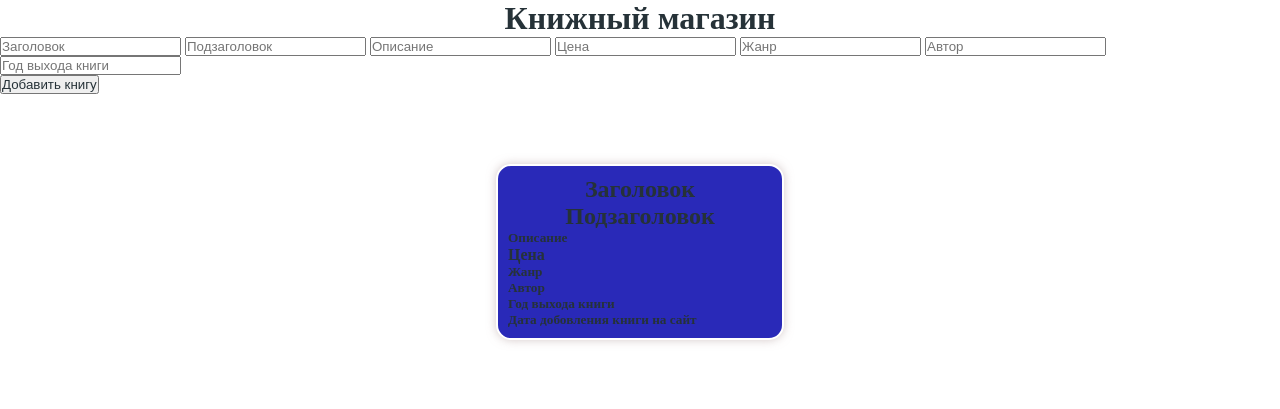
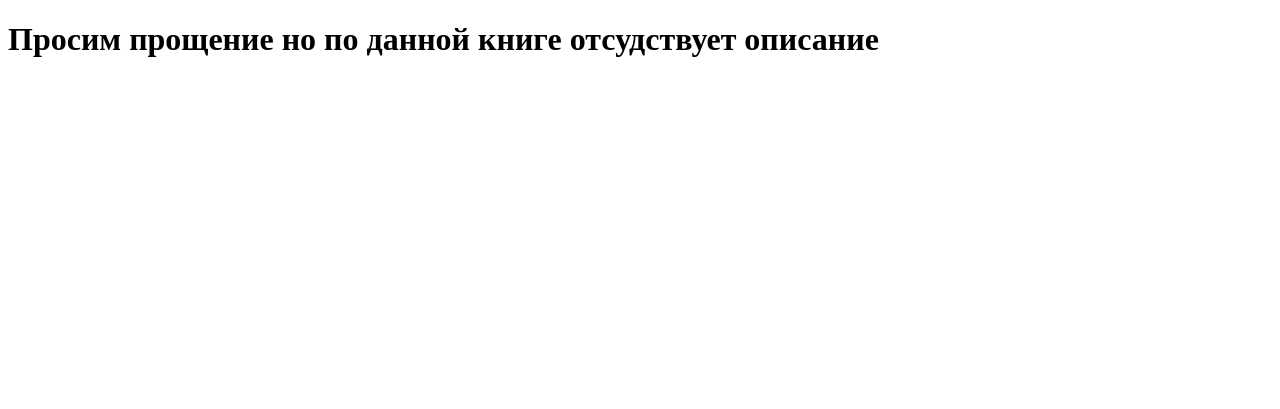
Before and after one commit to irshatbek/Todu, a Django app: page /bookshop/ in a window 1280 px wide. Shown: the top 409 px of the page. Run offline with Django 3.2, Linux system fonts and the light colour scheme.

Commit message:
added new book html to project and conected botoms

```diff
--- a/main/static/styles/bookstor.css
+++ b/main/static/styles/bookstor.css
@@ -32,6 +32,19 @@
     margin-bottom: 20px;
 }
 
+.boxOne, .marked{
+  border: 2px solid rgb(179, 90, 90);
+  border-radius: 15px;
+  height: auto;
+  width: 24%;
+  padding: 10px 10px;
+  margin: 20px 10px;
+  background-color:  rgb(41, 41, 184);
+  color: white;
+  box-shadow: 0 0 10px rgba(171, 147, 147, 0.5);
+  margin-bottom: 20px;
+}
+
 .heder_one{
     text-align: center;
 }
--- a/main/templates/bookshop.html
+++ b/main/templates/bookshop.html
@@ -1,90 +1,10 @@
-
-{% load static %}
 <!DOCTYPE html>
 <html lang="en" dir="ltr">
   <head>
     <meta charset="utf-8">
     <title></title>
-    <link rel="stylesheet" href="{% static 'styles/bookstor.css' %}">
-    <link rel="stylesheet" href="{% static 'styles/checkbox.css' %}">
   </head>
-
-    <div class="heder_one">
-      <h1>Книжный магазин</h1>
-    </div>
-    <div class="create_container">
-      <form action="{% url 'add-title' %}" method="POST">
-        {% csrf_token %}
-        <input
-          class="create_title"
-          type="text"
-          placeholder="Заголовок"
-          name="title_text"
-        />
-
-        <input
-          class="create_subtitle"
-          type="text"
-          placeholder="Подзаголовок"
-          name="subtitle_text"
-        />
-        <input
-          class="create_description"
-          type="text"
-          placeholder="Описание"
-          name="description_text"
-        />
-        <input
-          class="create_price"
-          type="text"
-          placeholder="Цена"
-          name="price_text"
-        />
-        <input
-          class="create_genre"
-          type="text"
-          placeholder="Жанр"
-          name="genre_text"
-        />
-        <input
-          class="create_author"
-          type="text"
-          placeholder="Автор"
-          name="author_text"
-        />
-        <input
-          class="create_year"
-          type="text"
-          placeholder="Год выхода книги"
-          name="year"
-        />
-      </form>
-
-      <button class="create_button">Добавить книгу</button>
-    </div>
-    <section>
-      <div class="container">
-
-        <div class="boxOne">
-          <h1 class="titleBook">Заголовок</h1>
-          <div class="boxTwo">
-            <h2 class="subtitleBox">Подзаголовок</h2>
-            <h5>Описание</h5>
-            <h4>Цена</h4>
-            <h5>Жанр</h5>
-            <h5>Автор</h5>
-            <h5>Год выхода книги</h5>
-            <h5>Дата добовления книги на сайт</h5>
-          </div>
-        </div>
-
-
-      </div>
-
-
-
-  </section>
   <body>
-
+    <h1>Просим прощение но по данной книге отсудствует описание</h1>
   </body>
 </html>
--- a/main/views.py
+++ b/main/views.py
@@ -88,3 +88,23 @@ def add_book(request):
 def bs(request):
     book_shop = BookShop.objects.all()
     return render(request, "bs.html", {"book_shop": book_shop})
+
+def delete_book(request, id):
+    book = BookShop.objects.get(id=id)
+    book.delete()
+    return redirect(bs)
+
+def mark_book(request, id):
+    book = BookShop.objects.get(id=id)
+    book.is_favorite = True
+    book.save()
+    return redirect(bs)
+
+def unmark_book(request, id):
+    book = BookShop.objects.get(id=id)
+    book.is_favorite = False
+    book.save()
+    return redirect(bs)
+
+def detail_book(request, id):
+    return render(request, "bookshop.html")
--- a/todo/urls.py
+++ b/todo/urls.py
@@ -36,5 +36,9 @@ urlpatterns = [
     path("delete-todo/<id>/", delete_todo, name="delete-todo"),
     path("mark-todo/<id>/", mark_todo, name="mark-todo"),
     path("unmark-todo/<id>/", unmark_todo, name="unmark-todo"),
+    path("delete-book/<id>/", delete_book, name="delete-book"),
+    path("mark-book/<id>/", mark_book, name="mark-book"),
+    path("unmark-book/<id>/", unmark_book, name="unmark-book"),
+    path("detail-book/<id>/", detail_book, name="detail-book"),
 ]   + static(settings.STATIC_URL, document_root=settings.STATIC_ROOT)\
     + static(settings.MEDIA_URL, document_root=settings.MEDIA_ROOT)
```
Also changed, not shown: main/templates/bs.html (+19 -3 lines).
